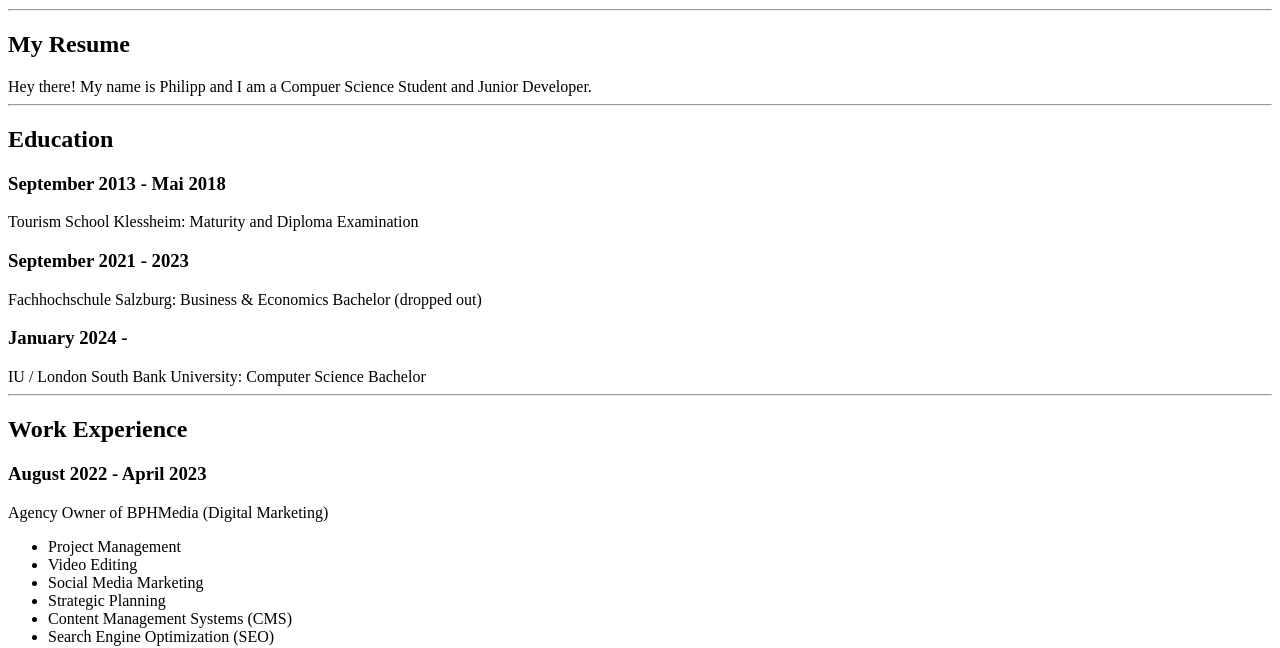
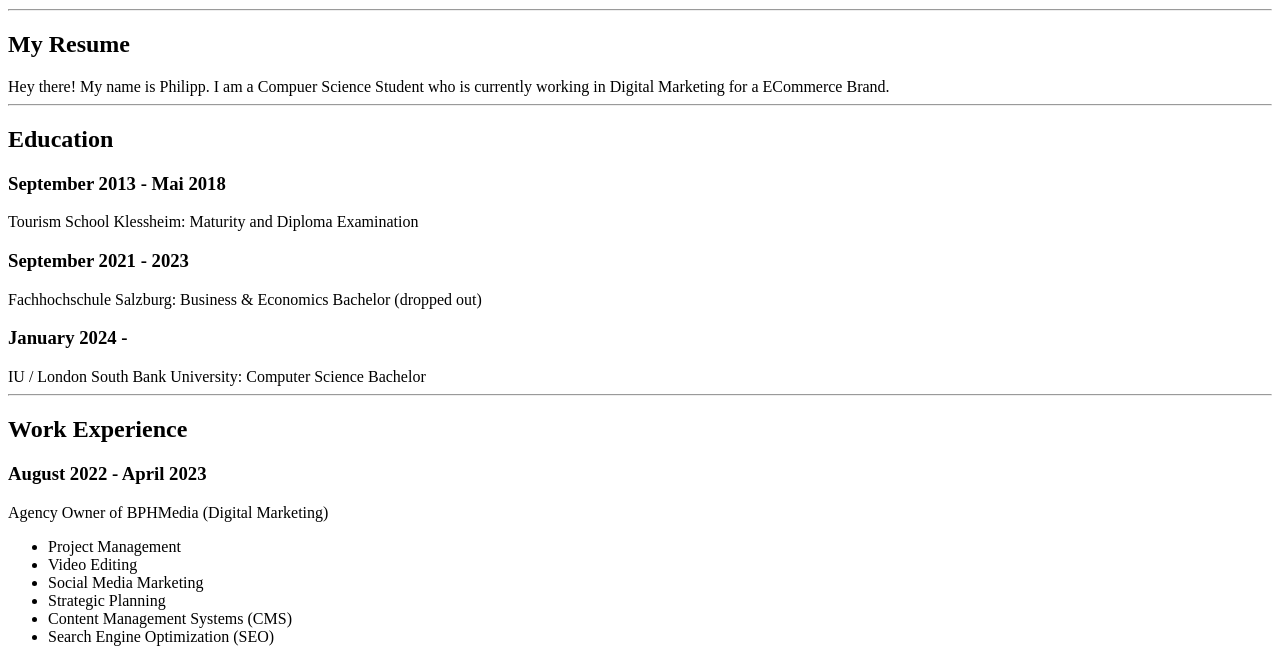
Before and after one commit to PhilippBaumg/html-portfolio, a plain HTML site: page index.html in a window 1280 px wide. Shown: the part 183-831 px from the top of the page. Drawn offline with Linux system fonts and the light colour scheme.

Commit message:
Update index.html

```diff
--- a/index.html
+++ b/index.html
@@ -9,7 +9,7 @@
 <body>
 
 Hey there!
-My name is Philipp and I am a Compuer Science Student and Junior Developer.
+My name is Philipp. I am a Compuer Science Student who is currently working in Digital Marketing for a ECommerce Brand.
 
 <hr>
 
```
